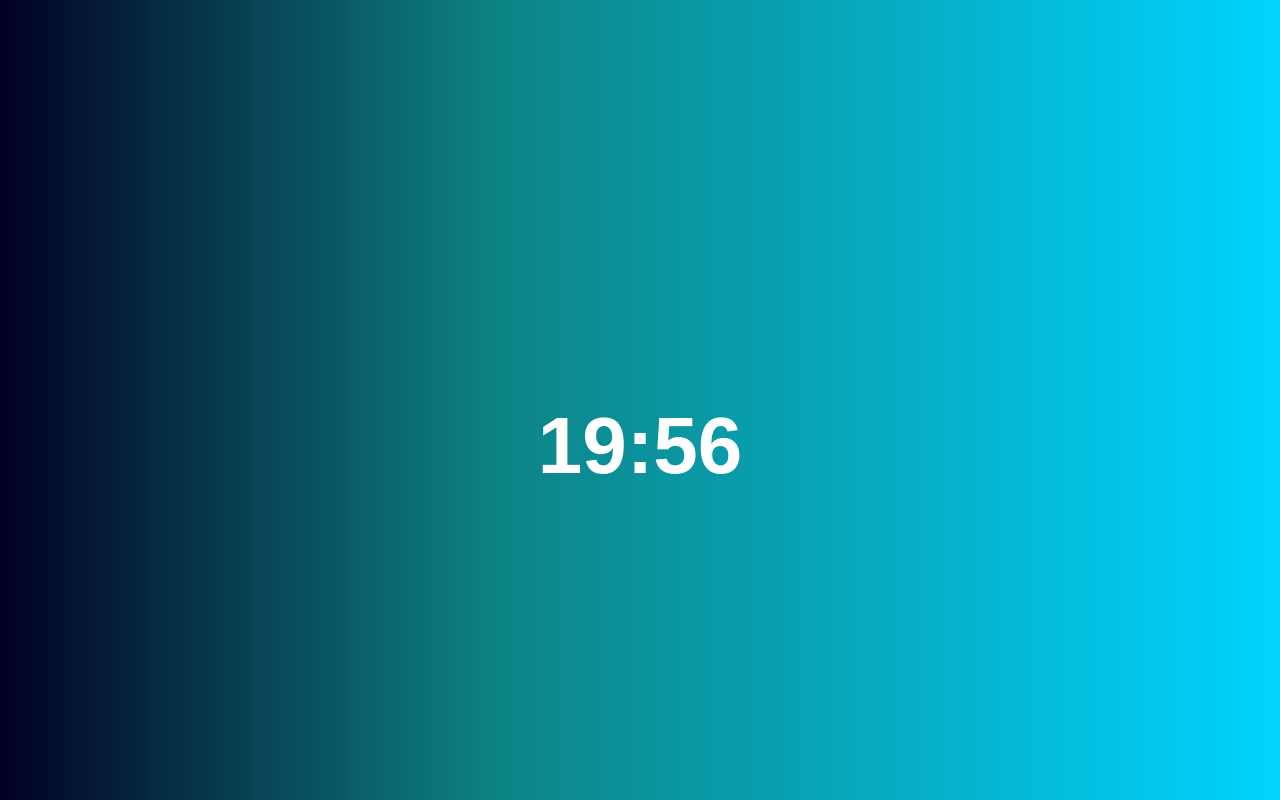
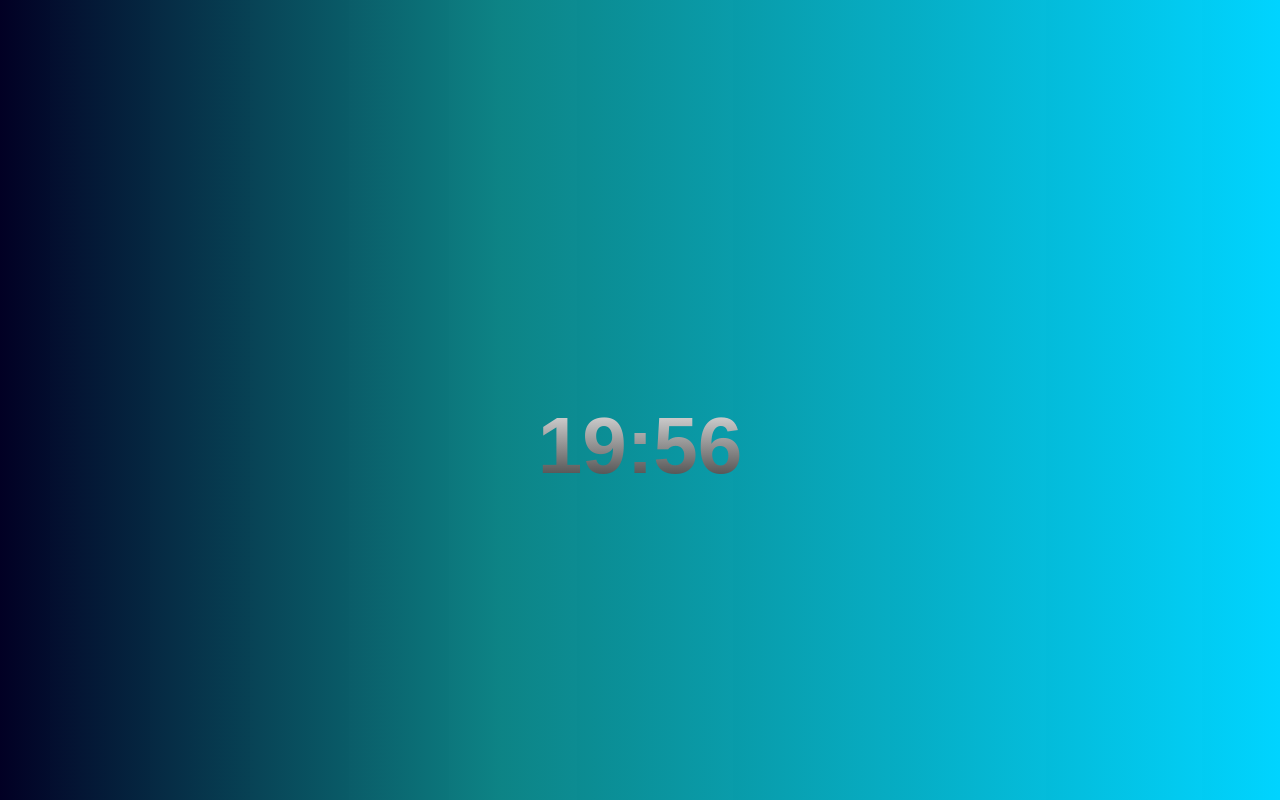
Before and after one commit to lekandev/JavaScript-countdown-timer, a plain HTML site: page index.html in a window 1280 px wide. Drawn offline with Linux system fonts and the light colour scheme.

Commit message:
Update style.css

```diff
--- a/style.css
+++ b/style.css
@@ -11,4 +11,7 @@ body{
   font-size: 5rem;
   font-weight: 800;
   font-family: Sans-Serif;
+  background: -webkit-linear-gradient(#eee, #333);
+  -webkit-background-clip: text;
+  -webkit-text-fill-color: transparent;
 }
```
